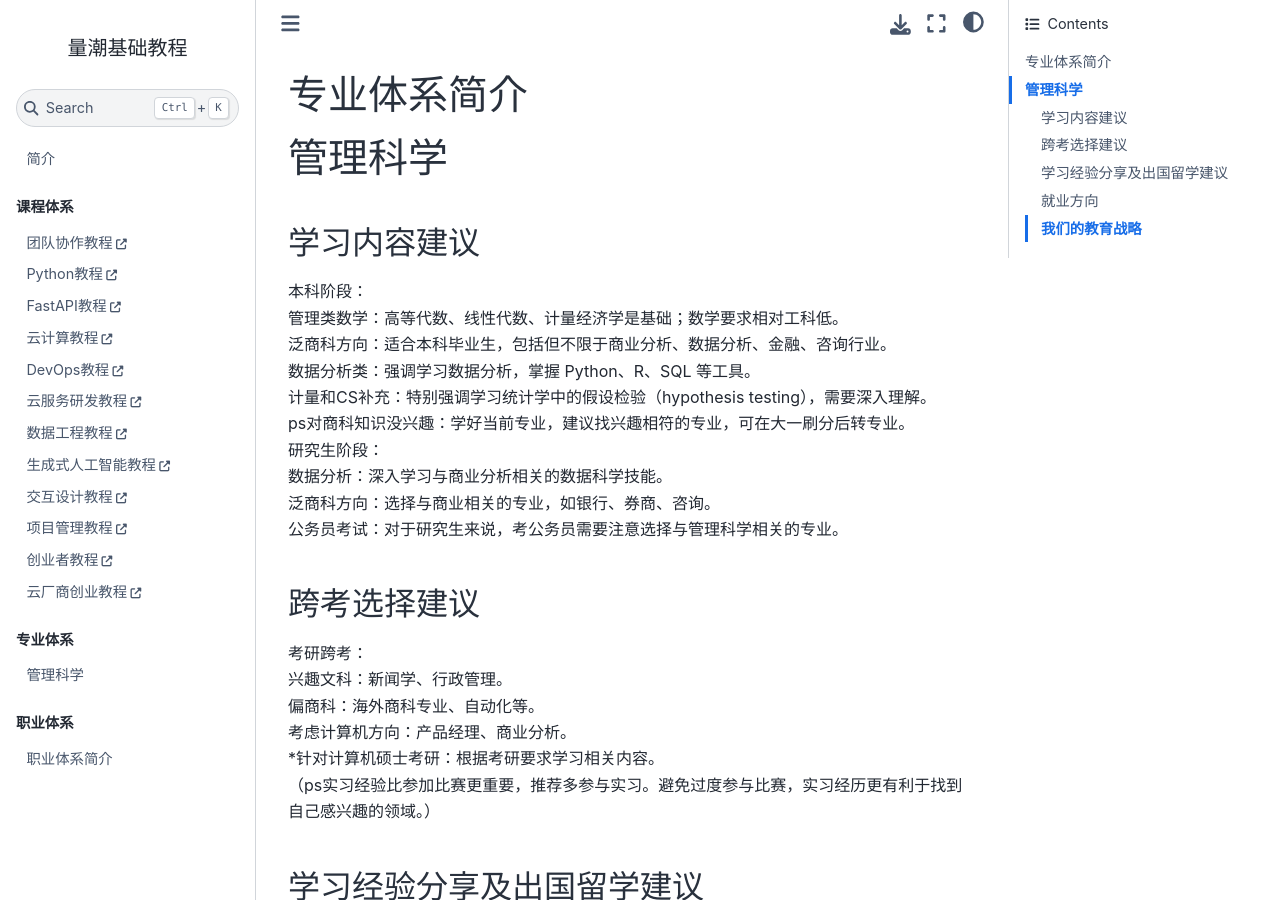
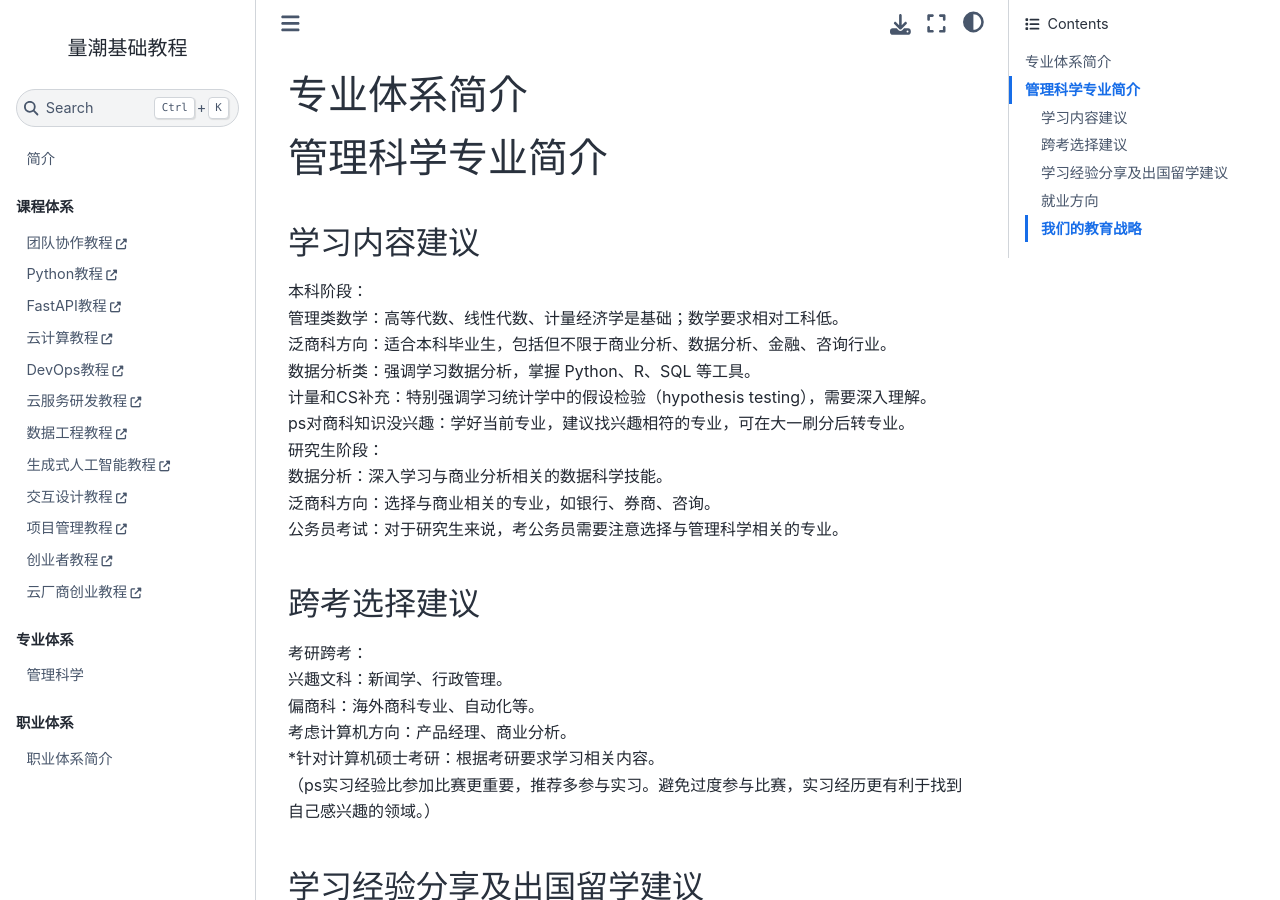
Before and after one commit to quanttide/quanttide-tutorial-of-readme, a Jupyter Book: the page built from specialties/README.md, in a window 1280 px wide and 900 px high. Built offline with Jupyter Book 1.0.4 settings and Sphinx 7.4.7 and the Sphinx Book theme 1.1.4, drawn with Linux system fonts in a browser that asks for light colours.

Commit message:
Update README.md

```diff
--- a/specialties/README.md
+++ b/specialties/README.md
@@ -1,5 +1,5 @@
 # 专业体系简介
-# 管理科学
+# 管理科学专业简介
 ## 学习内容建议
 本科阶段：<br>
 管理类数学：高等代数、线性代数、计量经济学是基础；数学要求相对工科低。<br>
```
